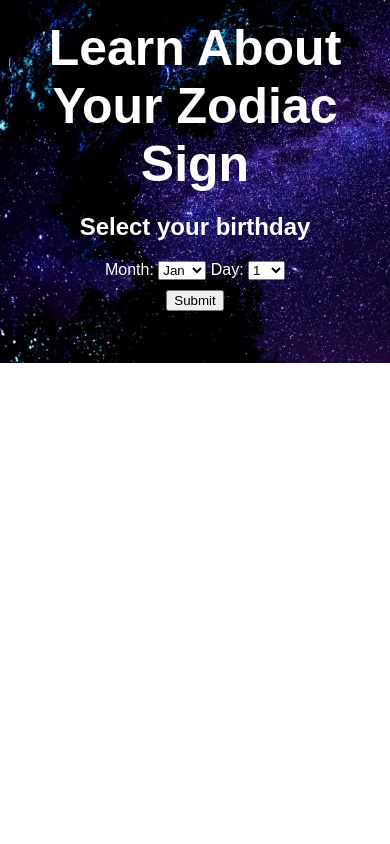
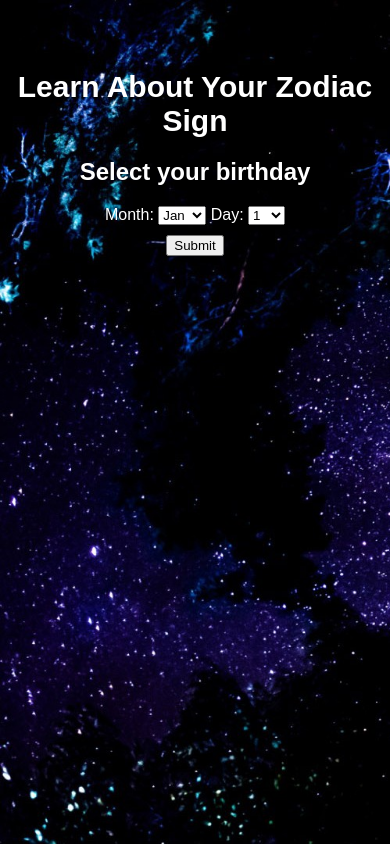
Before and after one commit to JasonUyouU/Zodiac, a plain HTML site: page index.html in a window 390 px wide. Drawn offline with nearby package versions, Linux system fonts and the light colour scheme; a web font is replaced by a local one.

Commit message:
responsive changes

```diff
--- a/css/main.css
+++ b/css/main.css
@@ -1,6 +1,28 @@
+@media (max-width: 670px) {
+	h1 {
+		font-size: 30px !important;
+	}
+}
+@media (max-width: 450px) {
+	h1 {
+		margin: 70px 0 0 0 !important;
+	}
+}
+@media (max-width: 380px) {
+	h1 {
+		font-size: 20px !important;
+	}
+	h2 {
+		font-size: 14px !important;
+	}
+}
 * {
 	font-family: 'Francois One', sans-serif;
 	color:white;
+}
+html {
+    width: 100%;
+    height: 100%;
 }
 option {
 	color: black;
@@ -11,7 +33,7 @@ body {
 	background-size: cover;
 }
 h1 {
-	margin: 5% 0 0 0;
+	margin: 100px 0 0 0;
 	font-size: 50px;
 }
 #addHere {
--- a/index.html
+++ b/index.html
@@ -1,6 +1,10 @@
 <!DOCTYPE html>
 <html>
 <head>
+	<meta charset="utf-8">
+	<meta name="author" content="Jason You">
+	<meta name="description" content="Zodiac Website">
+	<meta name="viewport" content="width=device-width, inital-scale=1.0">
 	<title>Zodiac Sign</title>
 	<link rel="shortcut icon" href="img/favicon.png">
 	<link href="https://fonts.googleapis.com/css?family=Francois+One" rel="stylesheet">
```
